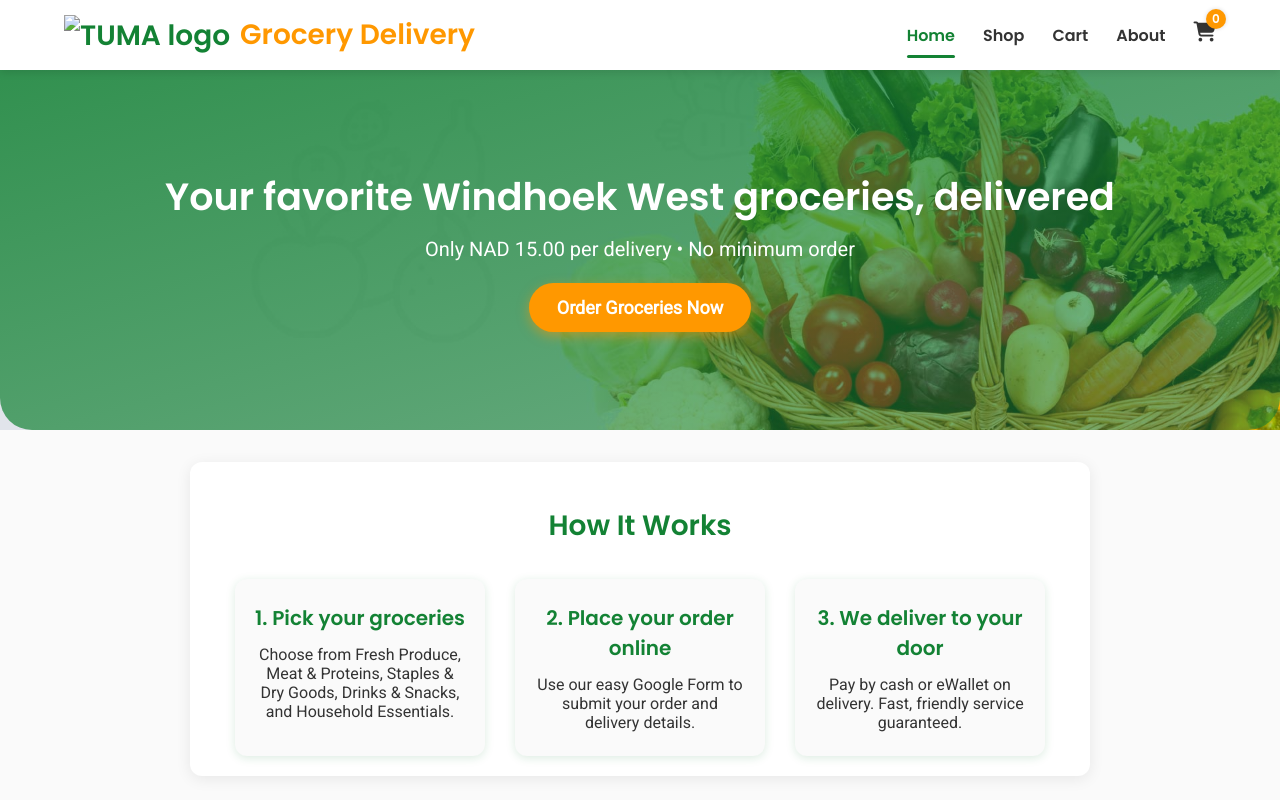
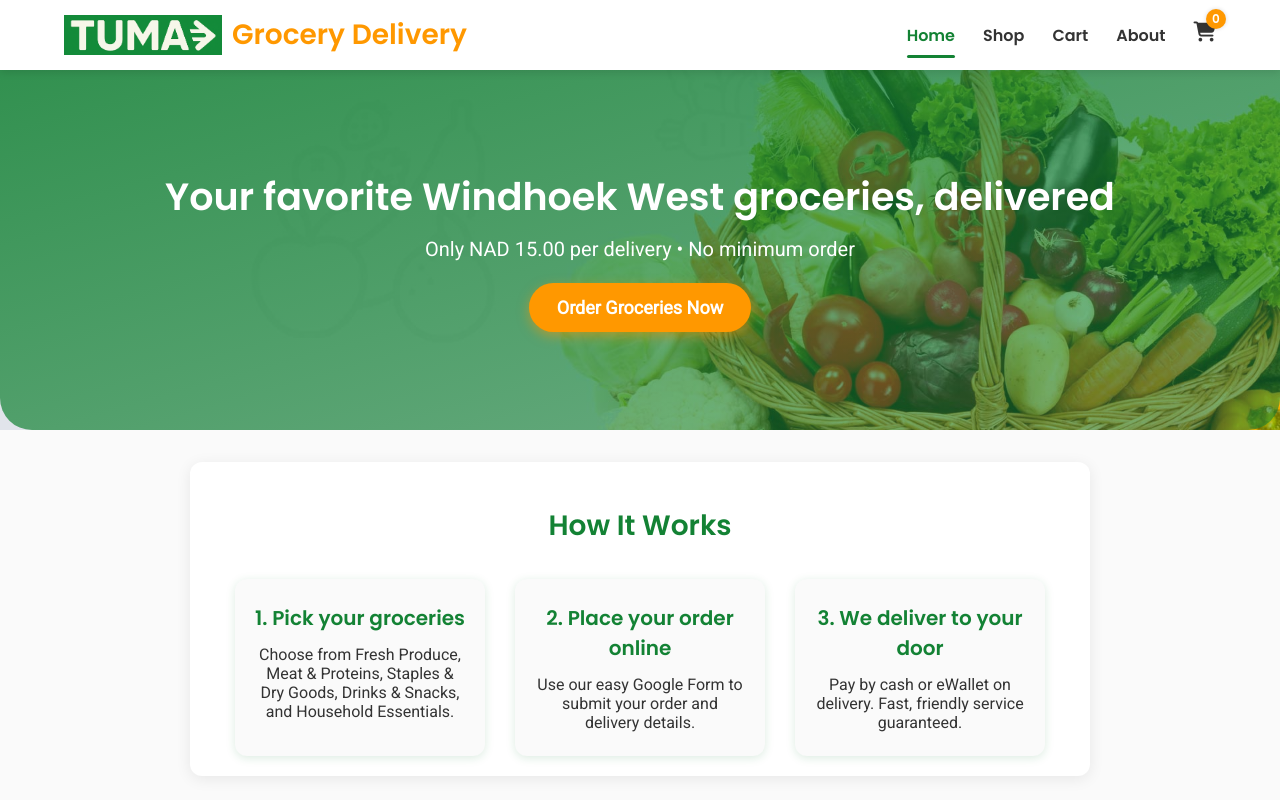
Before and after one commit to sitesensna/TUMA-INC.-Your-favorite-Windhoek-West-groceries-, a plain HTML site: page index.html in a window 1280 px wide. Shown: the top 800 px of the page. Drawn offline with Linux system fonts and the light colour scheme; the site is published under a folder, as on GitHub Pages, so addresses that start at the root find nothing.

Commit message:
Update index.html

```diff
--- a/index.html
+++ b/index.html
@@ -15,7 +15,7 @@
   <nav>
     <div class="navbar-container">
       <a href="#" class="navbar-brand" aria-label="TUMA Home">
-        <img src="/img/logo.png" alt="TUMA logo" />
+        <img src="img/logo.png" alt="TUMA logo" />
         <span style="color: #ff9800;">Grocery Delivery</span>
       </a>
       <div class="navbar-links" role="navigation" aria-label="Primary Navigation">
@@ -124,4 +124,5 @@
    <script src="script.js"></script>
 
 </body>
+
 </html>
```
